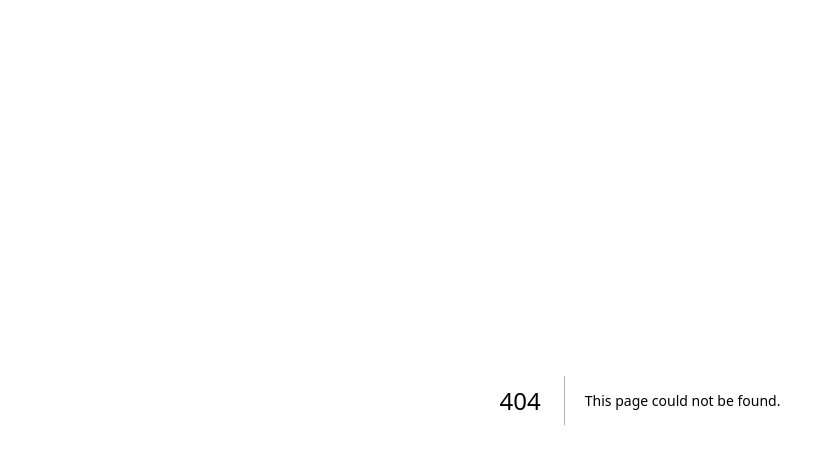
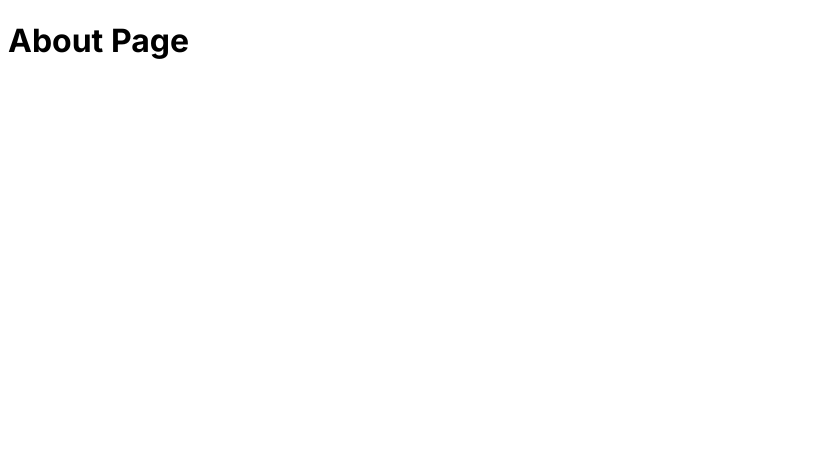
Before and after one commit to nanidam/degree-project-rendezevite, a Next.js app: page /about in a window 1280 px wide. Before the commit this address had no page. Shown: the top 464 px of the page, without its empty margins (0-835 px from the left). Built offline with nearby package versions, Linux system fonts and the light colour scheme.

Commit message:
added about page

```diff
--- /dev/null
+++ b/app/about/page.tsx
@@ -0,0 +1,9 @@
+const About = () => {
+  return (
+    <>
+      <h1>About Page</h1>
+    </>
+  );
+};
+
+export default About;
```
